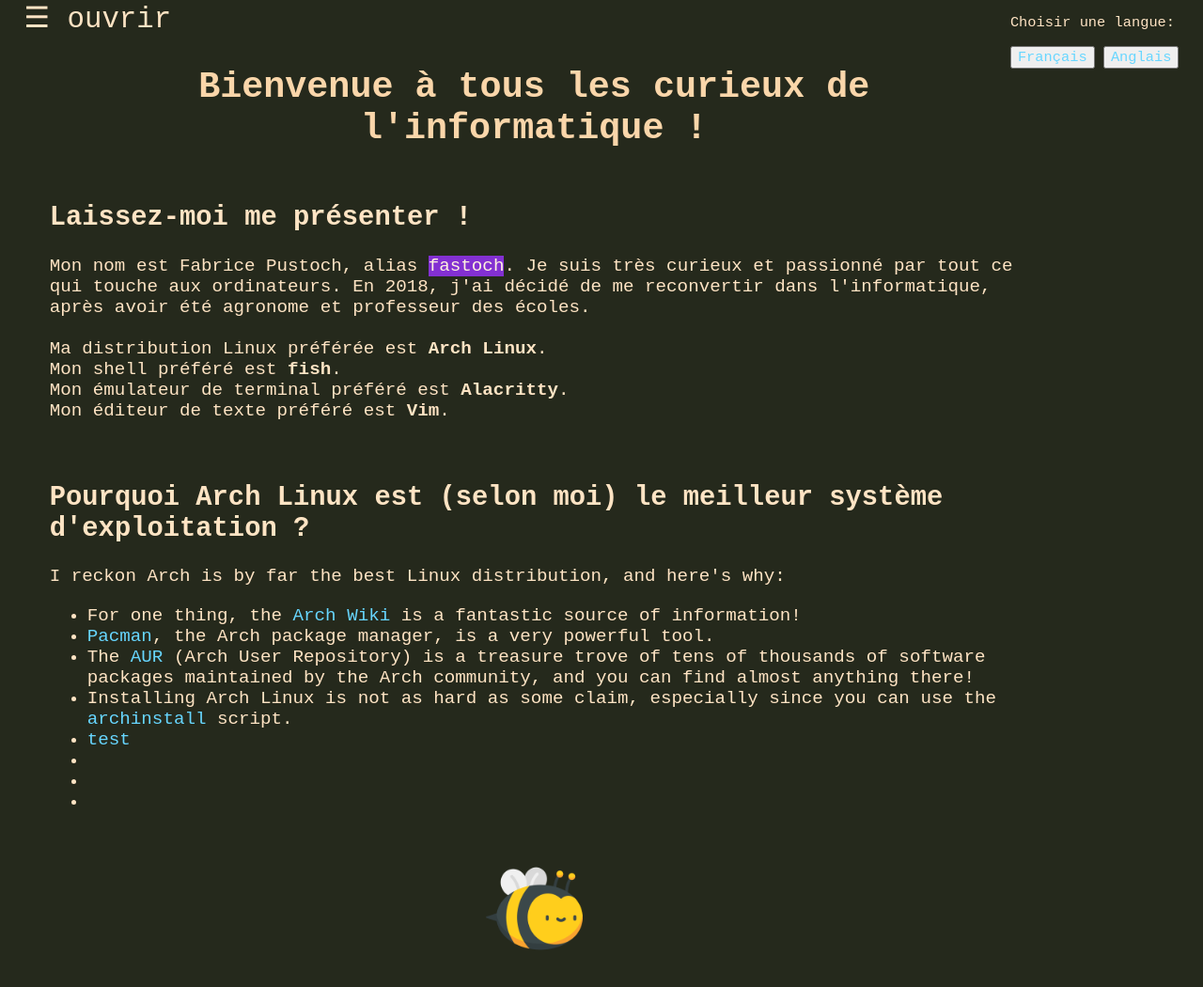
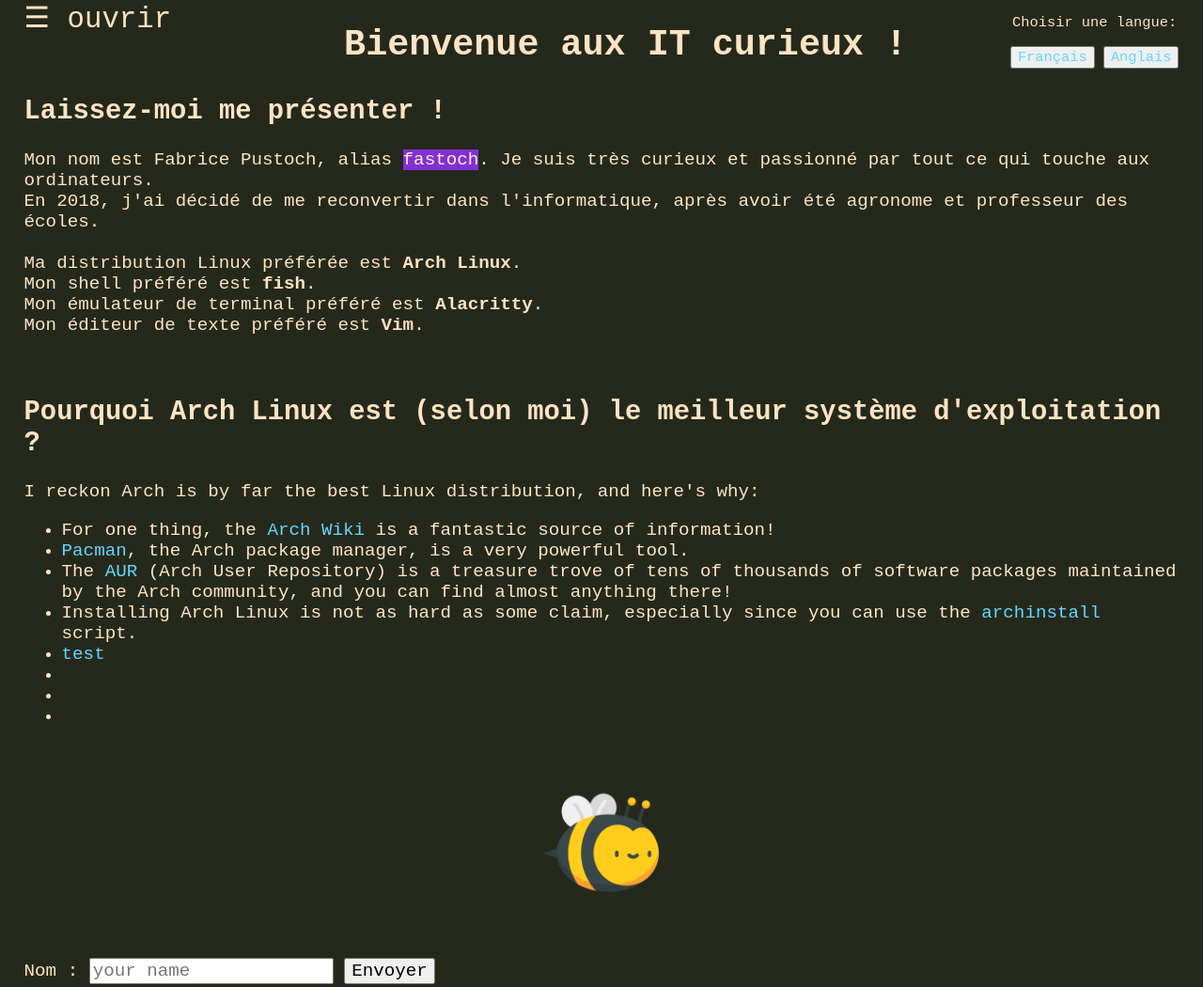
Before and after one commit to fastoch/CSS_Dave_Gray_tutorial, a plain HTML site: page index_fr.html in a window 1280 px wide. Shown: the top 1050 px of the page at 94% size. Drawn offline with Linux system fonts and the light colour scheme.

Commit message:
improving the header bar

```diff
--- a/css/style.css
+++ b/css/style.css
@@ -13,9 +13,8 @@
 }
 
 /*
-TODO:
-- finish the side navigation menu - https://www.w3schools.com/howto/howto_js_sidenav.asp
-- change the style of the language buttons and hyperlinks
+TODO: finish the side navigation menu - https://www.w3schools.com/howto/howto_js_sidenav.asp
+TODO2: change the style of the language buttons and hyperlinks
 */
 
 body {
@@ -23,27 +22,34 @@ body {
     font-family:'Courier New', Courier, monospace;
     background-color: #25291C;
     color: #ffe4c4;
-    padding: 2%;
+    padding: 0 2% 2%;
+    margin: 8% 0 0 0;
 }
 
-header {
-    width: 90%;
-    margin: 0 2% 2% 0;
+.header_bar {
+    background-color: #25291C;
+    display: inline;
+    text-align: center;
+    margin: 0;
+    position: fixed;
+    top: 0;
+    z-index: 1;
+    width: 100%;
 }
 
 .trigram {
-    font-size: 1.6em;
-    cursor: pointer;
     position: fixed;
     top: 0;
     left: 2%;
+    cursor: pointer;
+    overflow-x: hidden;
+    font-size: 1.6em;
 }
 
 .language {
+    position: fixed;
     top: 0;
     right: 2%;
-    position: fixed;
-    z-index: 1;
     overflow-x: hidden;
     margin-top: 0;
     font-size: 0.8em;
@@ -52,13 +58,6 @@ header {
 a.language {
     text-decoration: none;
     color:#25291C;
-}
-
-h1 {
-    color: #fad6aa;
-    padding: 0.1em;
-    text-align: center;
-    margin: 0 5% 5%;
 }
 
 input, button {
--- a/index_fr.html
+++ b/index_fr.html
@@ -11,15 +11,18 @@
 </head>
 <body>
     <header>
-        <span class="trigram" onclick="openNav()">&#9776; ouvrir</span>
+        <div class="header_bar">
+            <span class="trigram" onclick="openNav()">&#9776; ouvrir</span>
         <!-- &#9776 is decimal code for trigram for heaven - https://www.w3schools.com/charsets/ref_utf_symbols.asp -->
 
-        <div class="language">
-            <p>Choisir une langue:</p>
-            <button><a href="index_fr.html">Français</a></button>
-            <button><a href="index.html">Anglais</a></butto>
+            <h1>Bienvenue aux IT curieux !</h1>
+
+            <span class="language">
+                <p>Choisir une langue:</p>
+                <button><a href="index_fr.html">Français</a></button>
+                <button><a href="index.html">Anglais</a></butto>
+            </span>
         </div>
-
     </header>
 
     <!-- Animated Side Navigation - https://www.w3schools.com/howto/howto_js_sidenav.asp -->
@@ -35,12 +38,12 @@
     </nav>
     <!-- End of Animated Side Nav -->
 
-    <main class="container">
-        <h1>Bienvenue à tous les curieux de l'informatique !</h1>
-
+    <main>
         <article>
         <h2>Laissez-moi me présenter !</h2>
-            <p>Mon nom est Fabrice Pustoch, alias <span class="highlight">fastoch</span>. Je suis très curieux et passionné par tout ce qui touche aux ordinateurs. En 2018, j'ai décidé de me reconvertir dans l'informatique, après avoir été agronome et professeur des écoles.
+            <p>Mon nom est Fabrice Pustoch, alias <span class="highlight">fastoch</span>. Je suis très curieux et passionné par tout ce qui touche aux ordinateurs.
+            <br>
+            En 2018, j'ai décidé de me reconvertir dans l'informatique, après avoir été agronome et professeur des écoles.
             <br><br>
             Ma distribution Linux préférée est <b>Arch Linux</b>.
             <br>
```
Also changed, not shown: index.html (+14 -11 lines).
